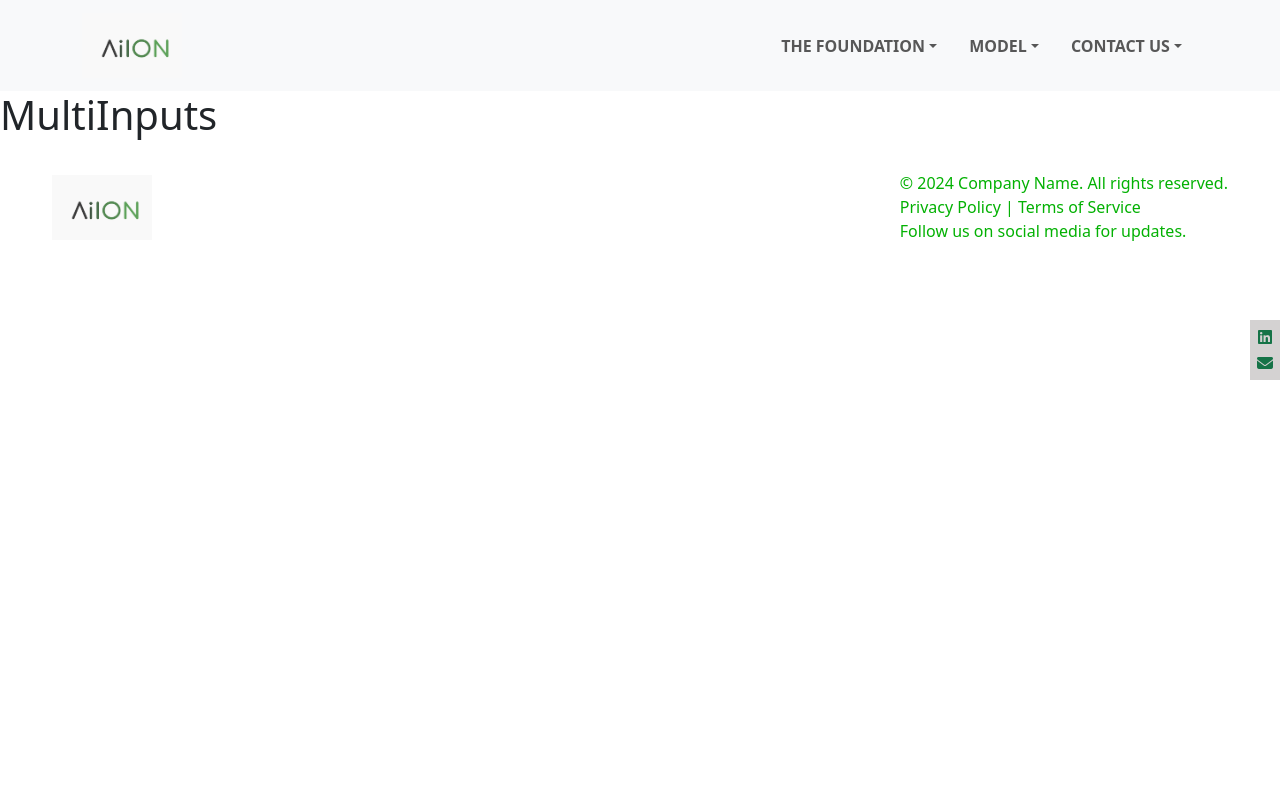
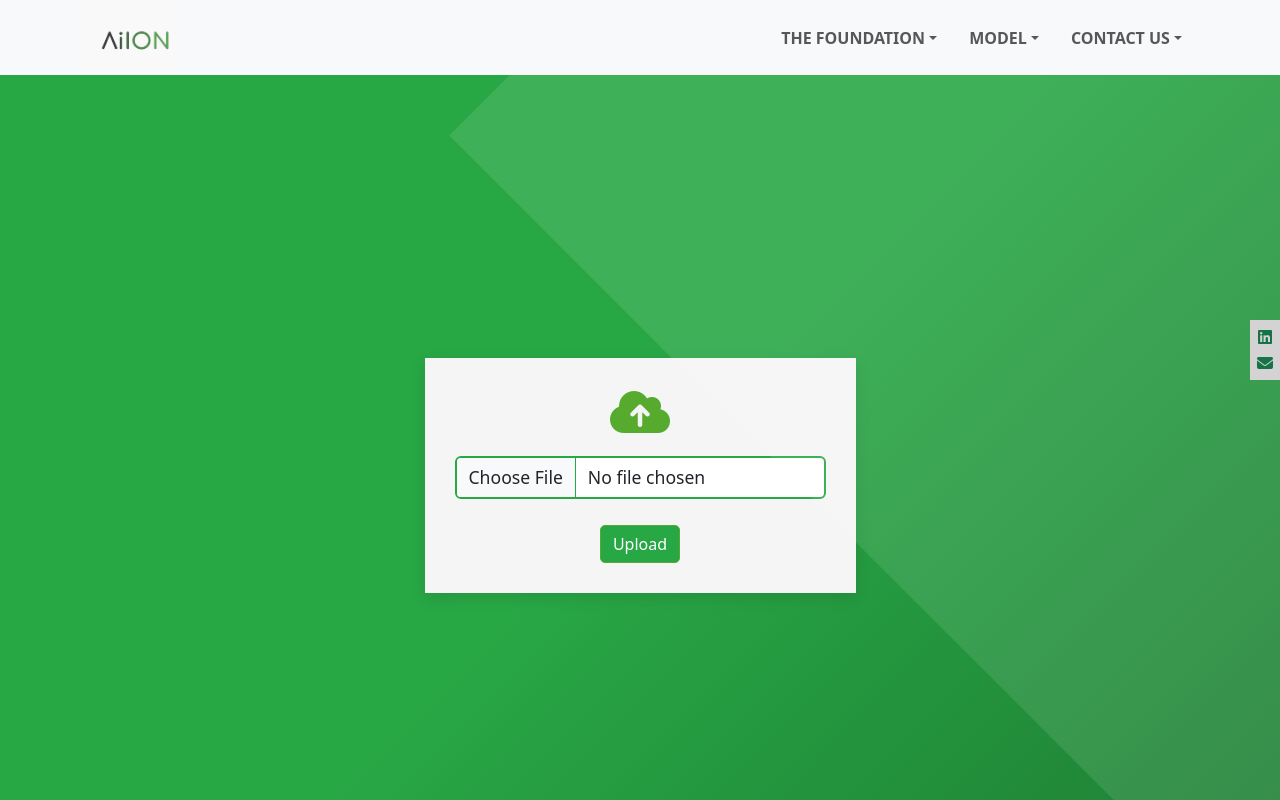
Before and after one commit to Mohabyoussef09/aiion, a React (Vite) app in the folder aiion-project/: page /multi in a window 1280 px wide. Shown: the top 800 px of the page. Built offline with nearby package versions, Linux system fonts and the light colour scheme.

Commit message:
file upload component logic

```diff
--- a/aiion-project/src/Components/MultiInputs/MultiInputs.jsx
+++ b/aiion-project/src/Components/MultiInputs/MultiInputs.jsx
@@ -1,12 +1,82 @@
-import React from 'react';
-
+import React, { useState } from "react";
+import axios from "axios";
 
 function MultiInputs() {
-    return (
-        <>
-        <h1>MultiInputs</h1>
-        </>
-    );
+  const [file, setFile] = useState(null);
+  const [uploadStatus, setUploadStatus] = useState("");
+
+  const handleFileChange = (e) => {
+    setFile(e.target.files[0]);
+    setUploadStatus("");
+  };
+
+  const handleUpload = async () => {
+    if (!file) {
+      alert("Please select a file first.");
+      return;
+    }
+
+    const formData = new FormData();
+    formData.append("file", file);
+
+    try {
+      setUploadStatus("Uploading...");
+
+      const response = await axios.post(
+        "http://httpbin.org/post",
+        formData,
+        {
+          headers: {
+            "Content-Type": "multipart/form-data",
+          },
+        }
+      );
+
+      if (response.status === 200) {
+        setUploadStatus("File uploaded successfully!");
+        setFile(null);
+      } else {
+        setUploadStatus("File upload failed.");
+      }
+    } catch (error) {
+      console.error("Error uploading file:", error);
+      setUploadStatus("Error uploading file.");
+    }
+  };
+
+  return (
+    <>
+      <div className="file-uploader-container">
+        <div className="file-uploader">
+          <div className="upload-icon">
+            <i className="fas fa-cloud-upload-alt fa-3x"></i>
+          </div>
+          <input
+            type="file"
+            onChange={handleFileChange}
+            className="form-control"
+          />
+          <button
+            onClick={handleUpload}
+            className="btn btn-success mt-3"
+            // disabled={!file}
+          >
+            Upload
+          </button>
+          {file && (
+            <p className="mt-3 text-primary">
+              Selected file: <strong>{file.name}</strong>
+            </p>
+          )}
+          {uploadStatus && (
+            <p className="mt-3 text-success">
+              <strong>{uploadStatus}</strong>
+            </p>
+          )}
+        </div>
+      </div>
+    </>
+  );
 }
 
 export default MultiInputs;
--- a/aiion-project/src/Components/Navbar/Navbar.jsx
+++ b/aiion-project/src/Components/Navbar/Navbar.jsx
@@ -8,7 +8,7 @@ import logo from "../../assets/images/logo.jpg";
 function Navbar() {
   return (
     <>
-      <nav className="navbar navbar-expand-lg bg-body-tertiary">
+      <nav className="navbar navbar-expand-lg bg-body-tertiary p-0">
         <div className="container">
           <a className="navbar-brand" href="/">
             <img width={100} src={logo} alt="Aiion Page Logo" />
--- a/aiion-project/src/index.css
+++ b/aiion-project/src/index.css
@@ -260,3 +260,49 @@
     transform: translateY(0);
   }
 }
+
+
+
+
+/* =================================================================== */
+
+
+.file-uploader-container {
+  display: flex;
+  justify-content: center;
+  align-items: center;
+  height: 100vh;
+  background:#28a745;
+  background-image: linear-gradient(135deg, #28a745 50%, #1e7e34 100%);
+  position: relative;
+  overflow: hidden;
+
+}
+
+.file-uploader-container::before {
+  content: '';
+  position: absolute;
+  left: 50%;
+  width: 200%;
+  height: 200%;
+  background: rgba(255, 255, 255, 0.1);
+  transform: rotate(45deg);
+}
+
+.file-uploader {
+  background-color: whitesmoke;
+  padding: 30px;
+  box-shadow: 0 5px 15px rgba(0, 0, 0, 0.1);
+  text-align: center;
+
+}
+
+.upload-icon {
+  color: #56ab2f;
+  margin-bottom: 20px;
+}
+
+.btn-success {
+  background-color: #28a745;
+  border-color: #56ab2f;
+}
```
